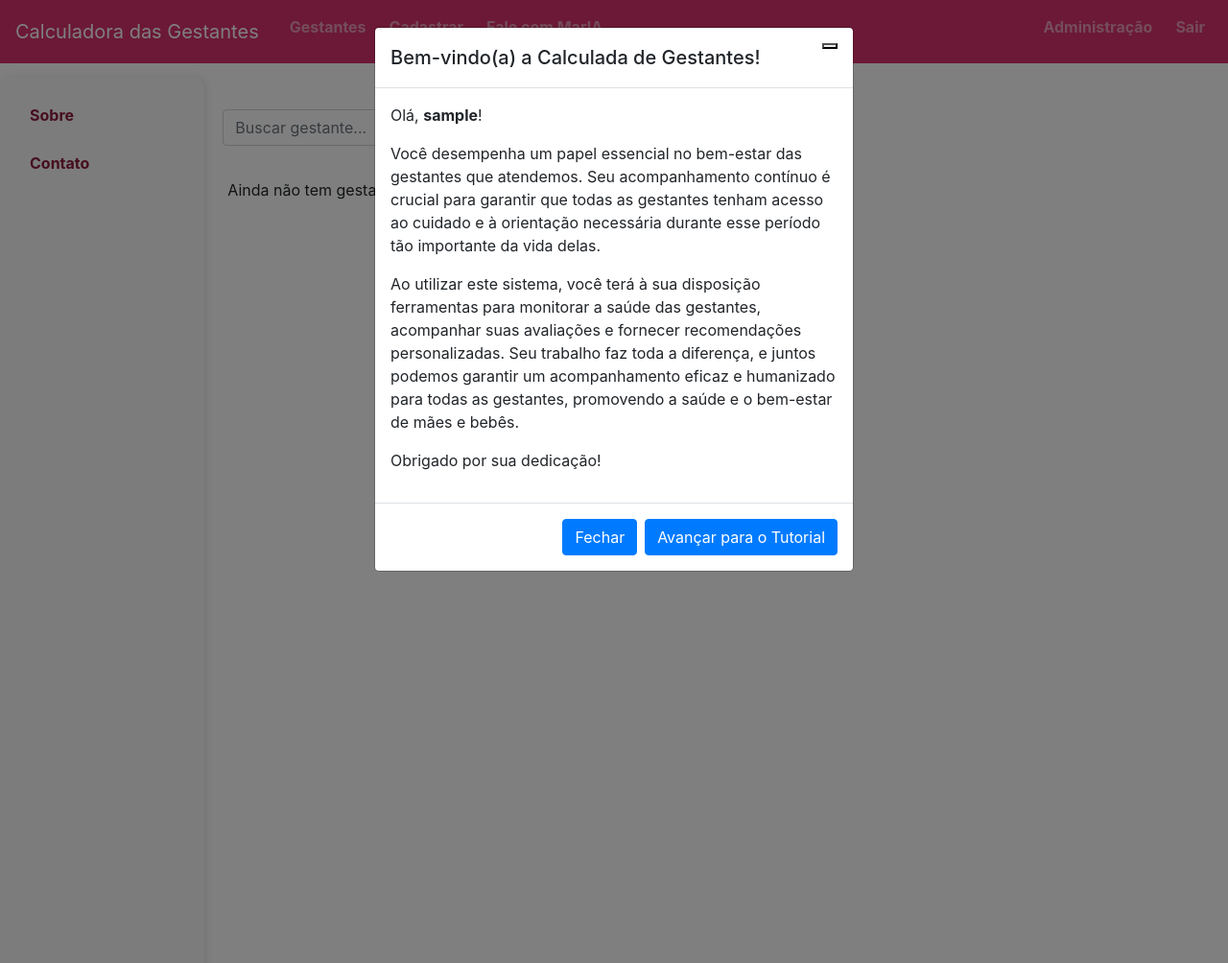
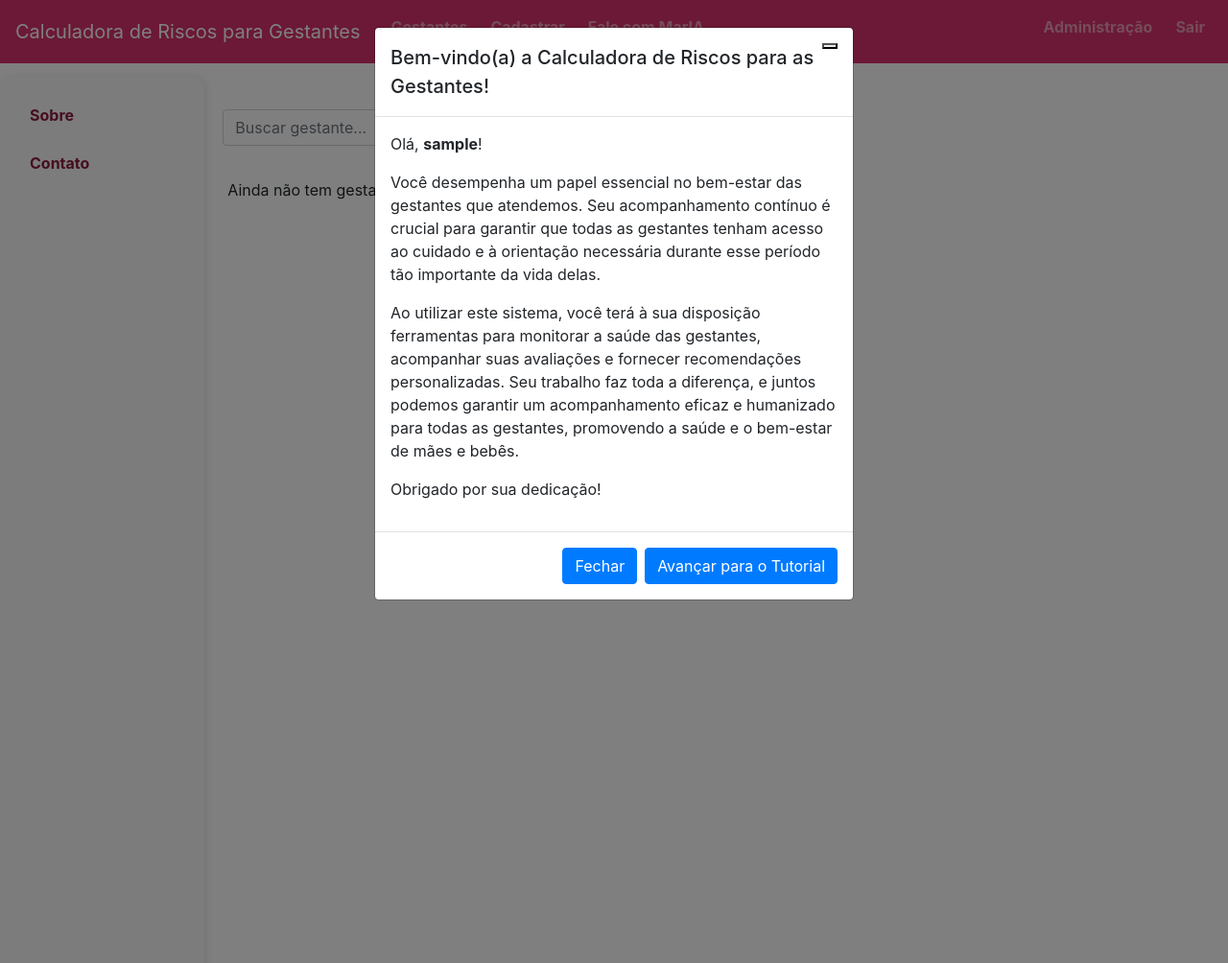
Before and after one commit to profsergiocosta/integrAI, a Django app: page / in a window 1280 px wide. Shown: the whole page at 96% size. Run offline with Django 5.2, Linux system fonts and the light colour scheme; the visitor is signed in with stand-in values (Sample User, id 1); data that the repository does not hold is empty; some libraries are stand-ins or nearby versions.

Commit message:
nome do aplicativo

```diff
--- a/django_app/templates/gestantes/index.html
+++ b/django_app/templates/gestantes/index.html
@@ -7,7 +7,7 @@
     <div class="modal-dialog">
         <div class="modal-content">
             <div class="modal-header">
-                <h5 class="modal-title" id="welcomeModalLabel">Bem-vindo(a) a Calculada de Gestantes!</h5>
+                <h5 class="modal-title" id="welcomeModalLabel">Bem-vindo(a) a Calculadora de Riscos para as Gestantes!</h5>
                 <button type="button" class="btn-close" data-bs-dismiss="modal" aria-label="Fechar" id="closeModalButton"></button>
             </div>
             <div class="modal-body">
--- a/django_app/templates/partials/_footer.html
+++ b/django_app/templates/partials/_footer.html
@@ -1,4 +1,4 @@
     <!-- Rodapé -->
     <footer>
-        <p>&copy; 2024 Calculadora das Gestante. Todos os direitos reservados.</p>
+        <p>&copy; 2024 Calculadora de Riscos para as Gestante. Todos os direitos reservados.</p>
     </footer>
--- a/django_app/templates/partials/_header.html
+++ b/django_app/templates/partials/_header.html
@@ -8,7 +8,7 @@
 
 
     <a class="navbar-brand me-auto d-flex align-items-center" href="{% url 'index' %}">
-        <i class="fas fa-heartbeat me-2"></i> Calculadora das Gestantes
+        <i class="fas fa-heartbeat me-2"></i> Calculadora de Riscos para Gestantes
     </a>
 
 
```
